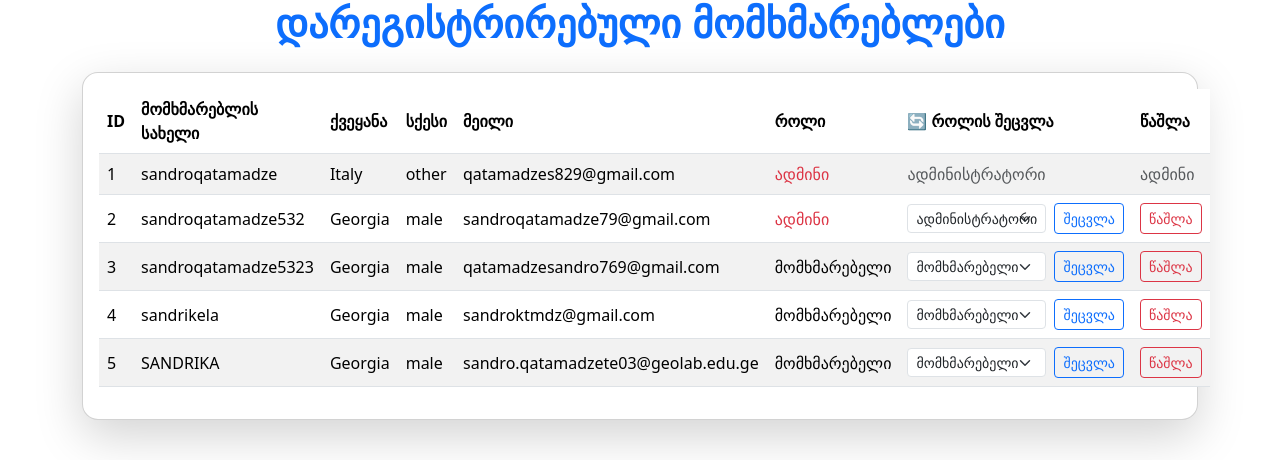
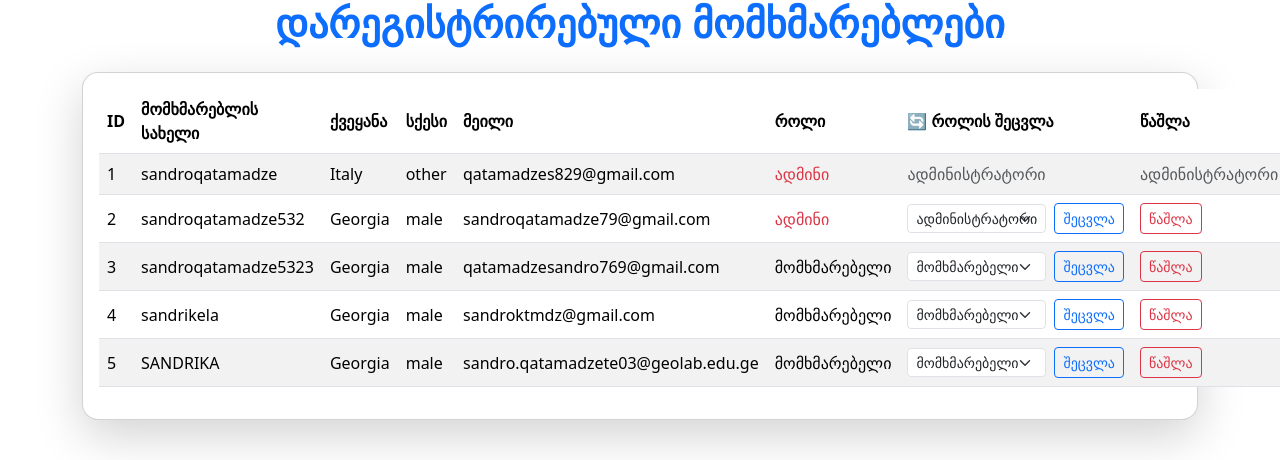
Before and after one commit to SANDRICKSON/vefxistyaosani, a Flask app: page /admin/users in a window 1280 px wide. Shown: the part 135-595 px from the top of the page. Run offline with Flask 3, Linux system fonts and the light colour scheme; a user stored in the database is signed in; data comes from the database, SQL or seed files in the repository; some web fonts are replaced.

Commit message:
Update admin_users.html

```diff
--- a/templates/admin_users.html
+++ b/templates/admin_users.html
@@ -62,7 +62,7 @@
                             <button type="submit" class="btn btn-sm btn-outline-danger">წაშლა</button>
                         </form>
                         {% else %}
-                        <span class="text-muted">ადმინი</span>
+                        <span class="text-muted">ადმინისტრატორი</span>
                         {% endif %}
                     </td>
                 </tr>
```
